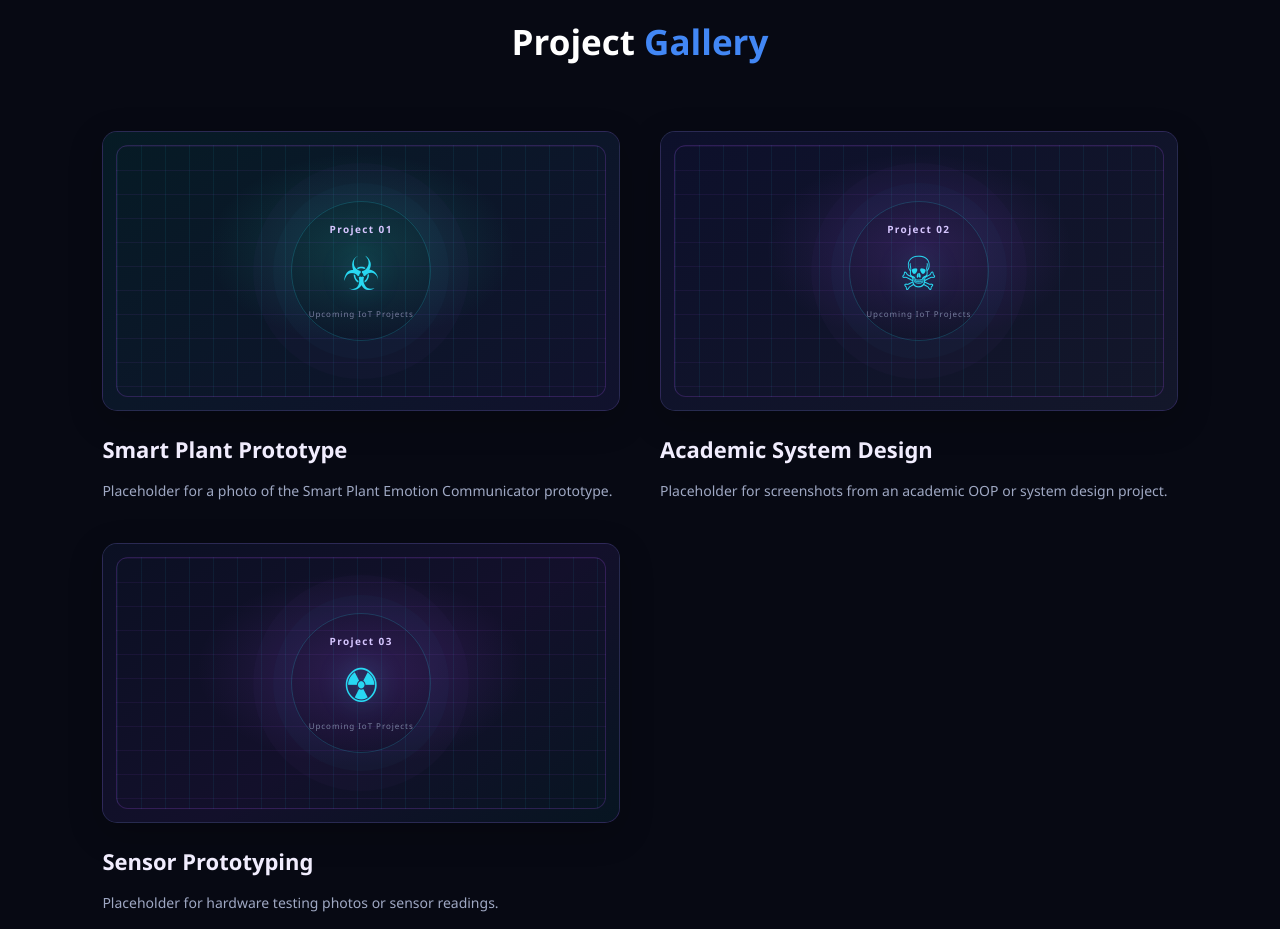
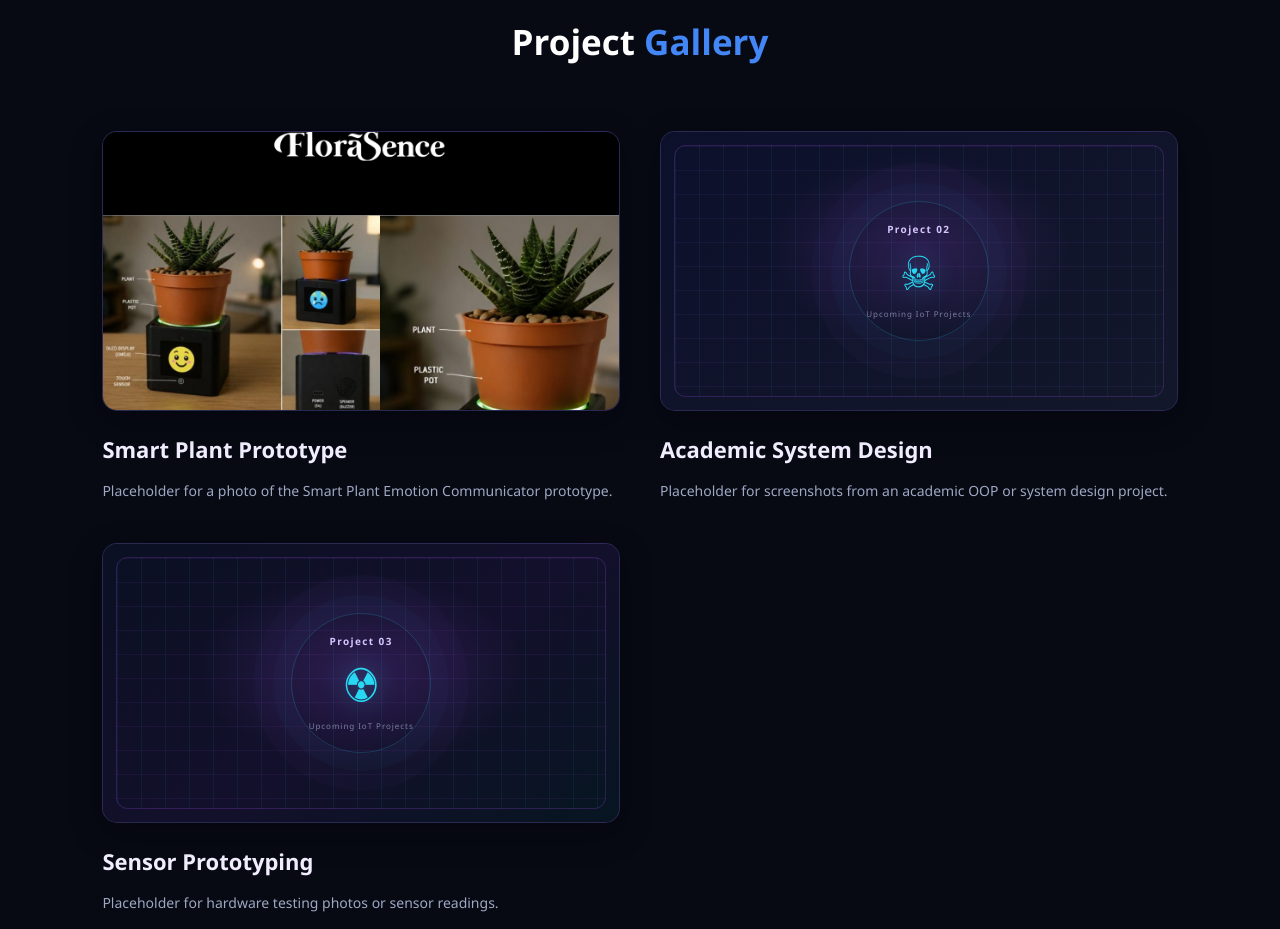
Before and after one commit to VertexPilot/Personal-Portfolio, a plain HTML site: page project-iot.html in a window 1280 px wide. Shown: the part 1140-2069 px from the top of the page. Drawn offline with Linux system fonts and the light colour scheme.

Commit message:
Update image and link
Adding Gallery 01 thumbnail and hyper link

```diff
--- a/project-iot.html
+++ b/project-iot.html
@@ -277,8 +277,10 @@
             <!-- Gallery Item 1 -->
             <div class="gallery-item">
                 <div class="gallery-image">
-                    <div class="gallery-placeholder placeholder-iot-1" role="img" aria-label="SMART PLANT PROJECT preview placeholder"><span>Project 01</span><b aria-hidden="true">☣</b><small>Upcoming IoT Projects</small></div>
-                </div>
+                    <a href="https://github.com/VertexPilot/Flora-Sence---Smart-Plant-Emotion-Communicator.git" target="_blank" rel="noopener" aria-label="Smart Plant (opens in a new tab)" style="display:block;width:100%;height:100%;">
+                        <img src="images/1.png" alt="Smart Plant thumbnail">
+                    </a>
+                 </div>
                 <div class="gallery-description">
                     <h3>Smart Plant Prototype</h3>
                     <p>Placeholder for a photo of the Smart Plant Emotion Communicator prototype.</p>
```
